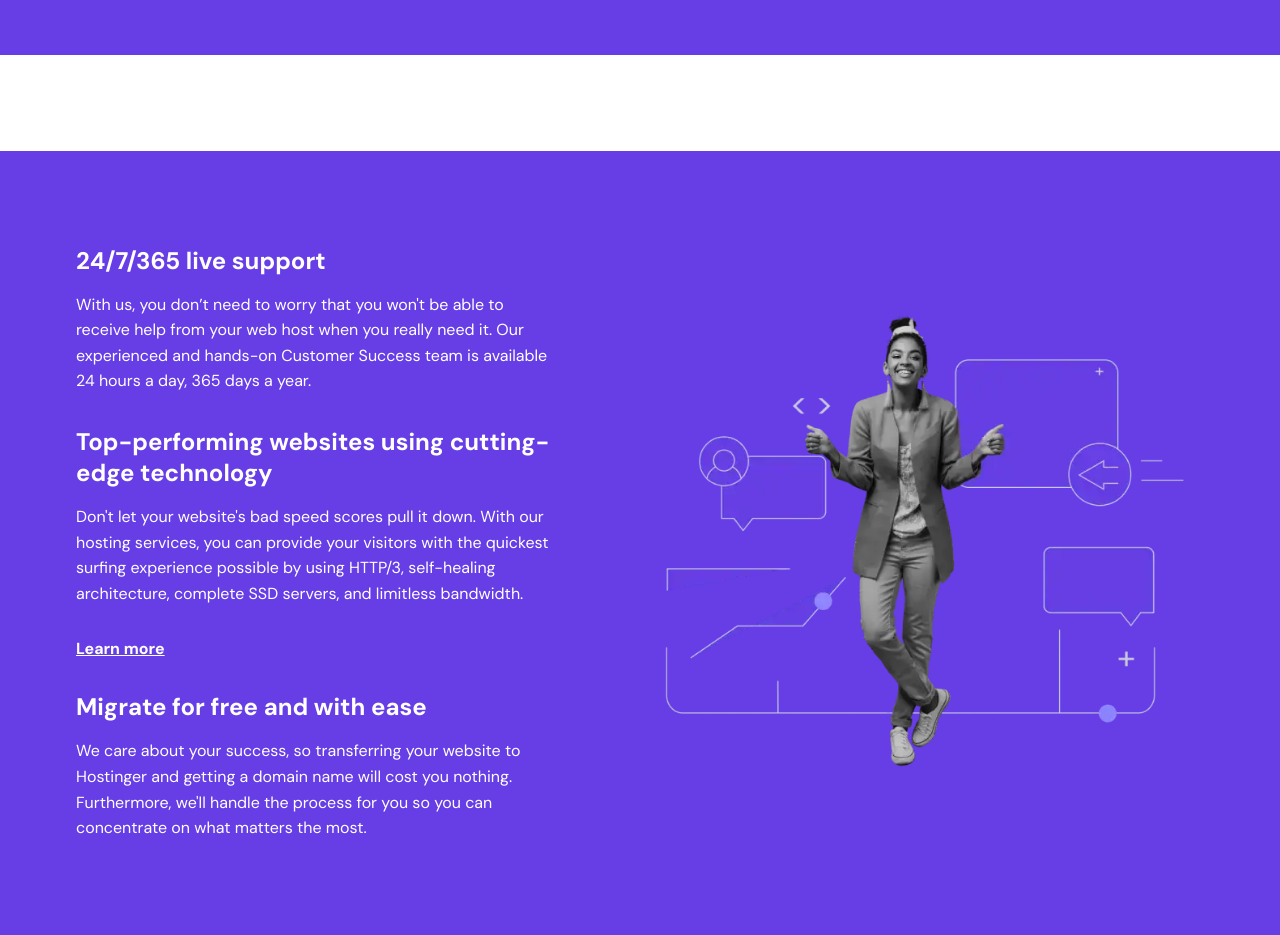
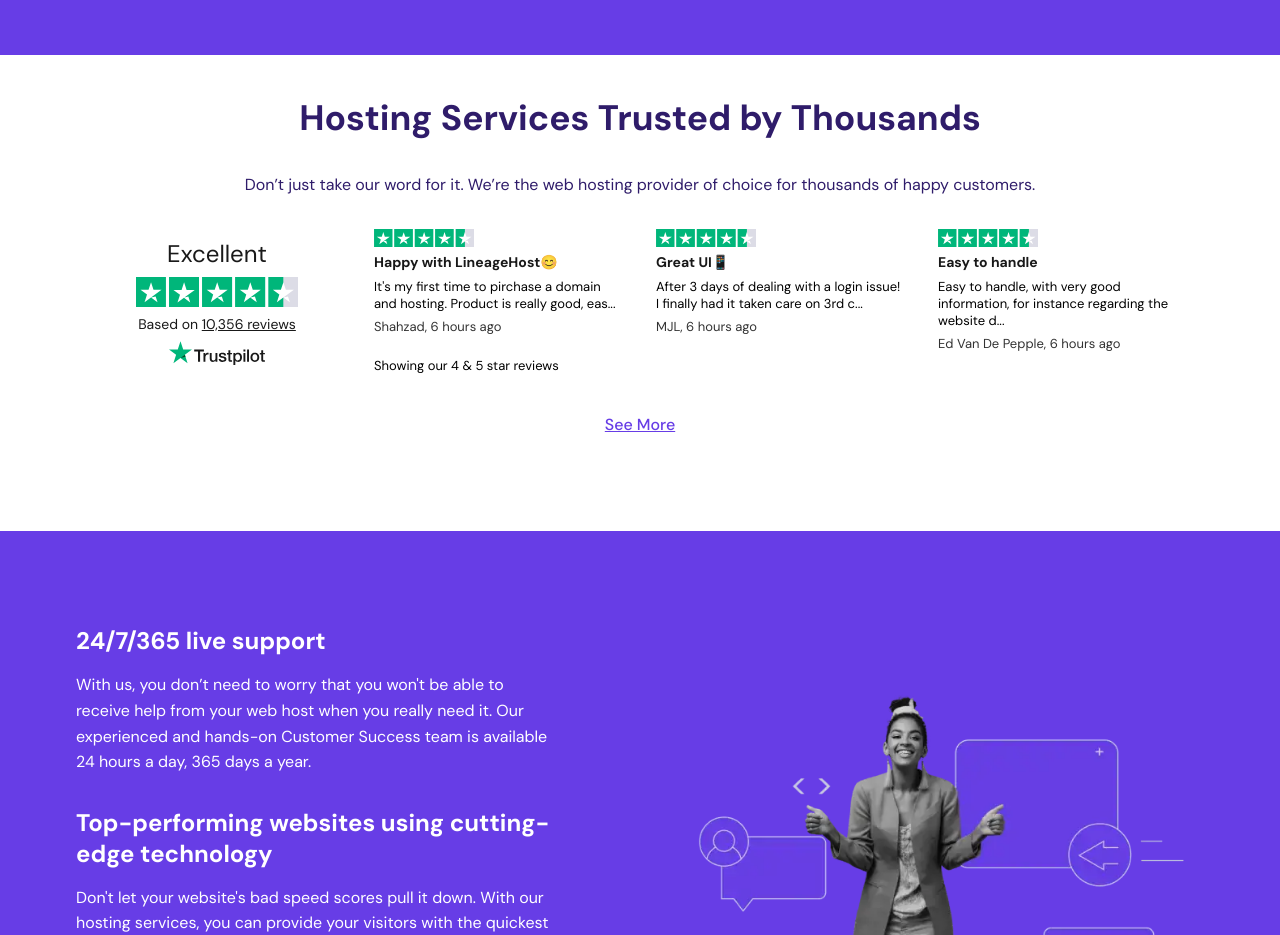
Before and after one commit to SM8UTI/lineagehost-v2.0, a website built with Vite: page web-hosting.html in a window 1280 px wide. Shown: the part 597-1532 px from the top of the page. Built offline with nearby package versions, Linux system fonts and the light colour scheme.

Commit message:
reviews 2 section added in web-hosting page and some minor bug fixed

```diff
--- a/web-hosting.html
+++ b/web-hosting.html
@@ -262,6 +262,51 @@
         </section>
         <!-- -----  -->
 
+        <!-- reviews  -->
+        <section class="reviews-2 p-1 max-width">
+            <h1 class="heading-title">Hosting Services Trusted by Thousands</h1>
+            <p class="paragraph-title">Don’t just take our word for it. We’re the web hosting provider of choice for
+                thousands of happy customers.</p>
+            <div class="reviews-2-container">
+                <div class="col">
+                    <h1>
+                        Excellent
+                    </h1>
+                    <img src="dist/assets/brands/trustpilot-star.svg" alt="trustpilot-star" class="col-star">
+                    <p>Based on <span>10,356 reviews</span></p>
+                    <img src="dist/assets/brands/trustpilot.svg" alt="trustpilot" class="col-company">
+                </div>
+
+                <div class="col-customer col-customer-1">
+                    <img src="dist/assets/brands/trustpilot-star.svg" alt="trustpilot-star" class="star">
+                    <h1>Happy with LineageHost😊</h1>
+                    <p>It's my first time to pirchase a domain and hosting. Product is really good, eas...</p>
+                    <p class="op-60">Shahzad, 6 hours ago</p>
+                    <p class="mt-1">Showing our 4 & 5 star reviews</p>
+                </div>
+
+                <div class="col-customer col-customer-2">
+                    <img src="dist/assets/brands/trustpilot-star.svg" alt="trustpilot-star" class="star">
+                    <h1>Great UI📱</h1>
+                    <p>After 3 days of dealing with a login issue! I finally had it taken care on 3rd c...</p>
+                    <p class="op-60">MJL, 6 hours ago</p>
+
+                </div>
+
+                <div class="col-customer col-customer-3">
+                    <img src="dist/assets/brands/trustpilot-star.svg" alt="trustpilot-star" class="star">
+                    <h1>Easy to handle</h1>
+                    <p>Easy to handle, with very good information, for instance regarding the website d...</p>
+                    <p class="op-60">Ed Van De Pepple, 6 hours ago</p>
+
+                </div>
+
+
+            </div>
+            <a href="#" class="btn-learn">See More</a>
+        </section>
+        <!-- ----- -->
+
 
         <!-- service details  -->
         <section class="service-details bg-blue">
```
Also changed, not shown: dist/css/components/_footer.scss, dist/css/components/_mainHeader.scss, dist/css/components/_reviews.scss, dist/css/components/_sameclasses.scss, dist/css/global/_fonts.scss, dist/css/main.css, 1 other file.
